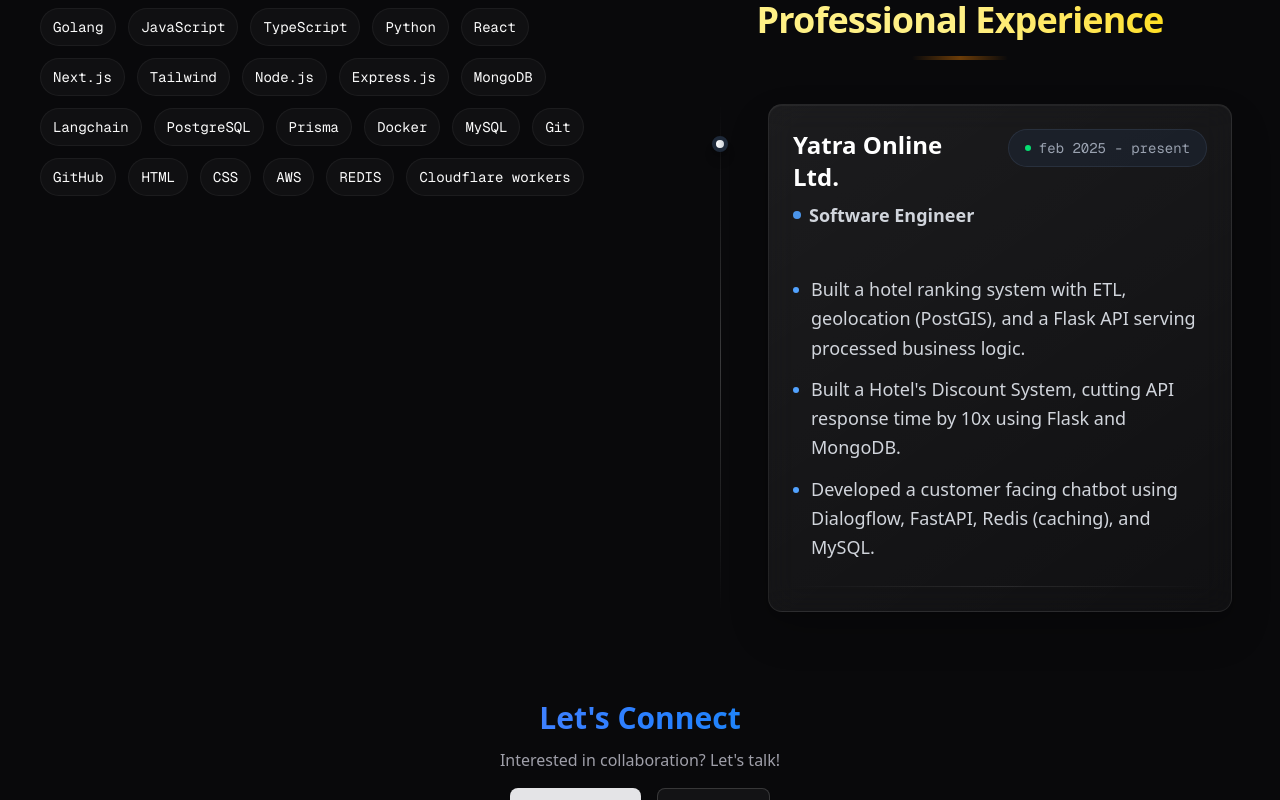
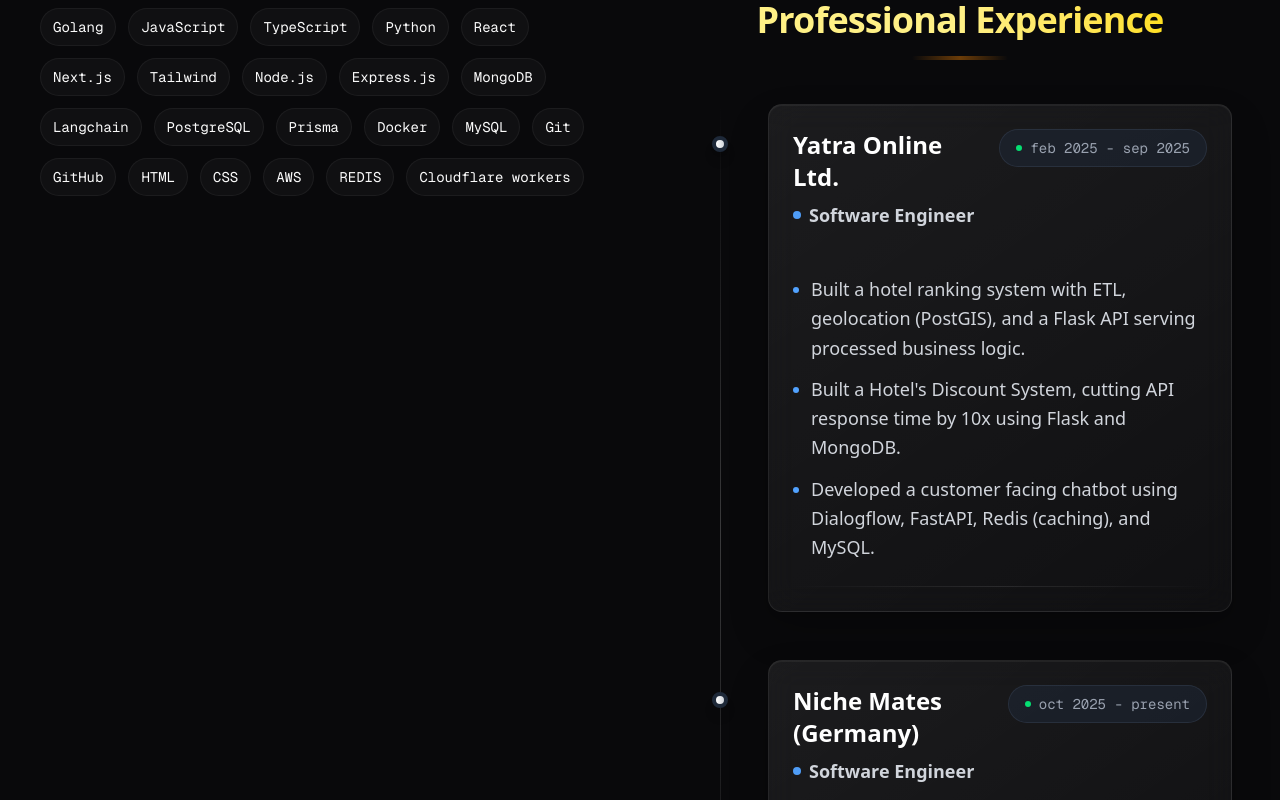
Before and after one commit to hrithik210/revamped-portfolio, a Next.js app: page / in a window 1280 px wide. Shown: the part 800-1600 px from the top of the page. Built offline with nearby package versions, Linux system fonts and the light colour scheme.

Commit message:
some more info

```diff
--- a/app/layout.tsx
+++ b/app/layout.tsx
@@ -1,3 +1,4 @@
+import "@/lib/disable-node-localstorage";
 import type { Metadata } from "next";
 import { Geist, Geist_Mono } from "next/font/google";
 import "./globals.css";
--- a/data.ts
+++ b/data.ts
@@ -94,11 +94,19 @@ export const experience: Experience[] = [
   {
     role: "Software Engineer",
     company: "Yatra Online Ltd.",
-    duration: "feb 2025 - present",
+    duration: "feb 2025 - sep 2025",
     description: `
       Built a hotel ranking system with ETL, geolocation (PostGIS), and a Flask API serving processed business logic.||
       Built a Hotel's Discount System, cutting API response time by 10x using Flask and MongoDB.||
       Developed a customer facing chatbot using Dialogflow, FastAPI, Redis (caching), and MySQL.
+    `
+  },
+  {
+    role: "Software Engineer",
+    company: "Niche Mates (Germany)",
+    duration: "oct 2025 - present",
+    description: `
+      Doing lots of cool stuff that I can't talk about yet :) Stay tuned for updates on this exciting journey!
     `
   }
 ];
--- /dev/null
+++ b/lib/disable-node-localstorage.ts
@@ -0,0 +1,19 @@
+// Removes Node 25+ experimental localStorage on the server to avoid bogus getItem errors.
+if (typeof window === "undefined") {
+  const current = (globalThis as any).localStorage;
+
+  if (typeof current !== "undefined" && typeof current?.getItem !== "function") {
+    try {
+      delete (globalThis as any).localStorage;
+    } catch (error) {
+      // ignore deletion failures and overwrite instead
+    }
+
+    Object.defineProperty(globalThis, "localStorage", {
+      value: undefined,
+      writable: true,
+      configurable: true,
+      enumerable: true,
+    });
+  }
+}
```
